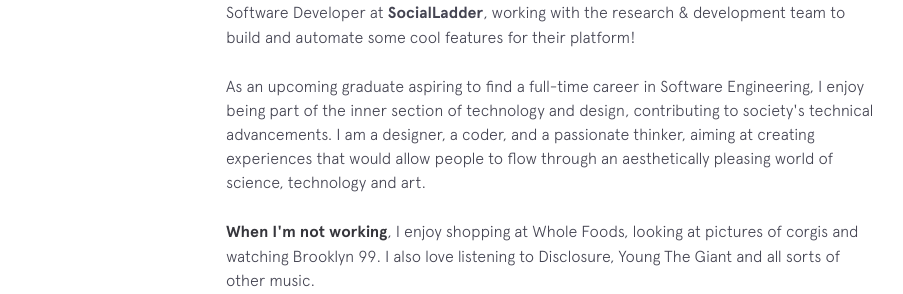
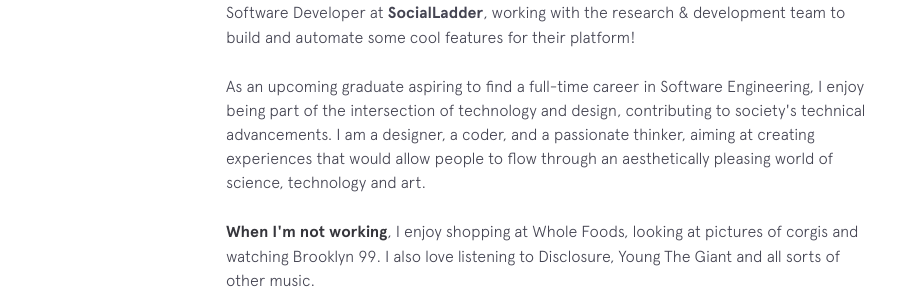
Before and after one commit to Faskyy/FahdK, a Jekyll site: the page built from index.html, in a window 1280 px wide. Shown: the part 1073-1367 px from the top of the page, without its empty margins (224-1127 px from the left). Built offline with Jekyll 4.4.1, drawn with Linux system fonts in a browser that asks for light colours; nearby versions of some CDN libraries.

Commit message:
fixed a silly typo

```diff
--- a/_includes/background.html
+++ b/_includes/background.html
@@ -9,7 +9,7 @@
     </p>
 
     <p>
-        As an upcoming graduate aspiring to find a full-time career in Software Engineering, I enjoy being part of the inner section of technology and design, contributing to society's technical advancements.  I am a designer, a coder, and a passionate thinker, aiming at creating experiences that would allow people to flow
+        As an upcoming graduate aspiring to find a full-time career in Software Engineering, I enjoy being part of the intersection of technology and design, contributing to society's technical advancements.  I am a designer, a coder, and a passionate thinker, aiming at creating experiences that would allow people to flow
         through an aesthetically pleasing world of science, technology and art.
 
     </p>
```
